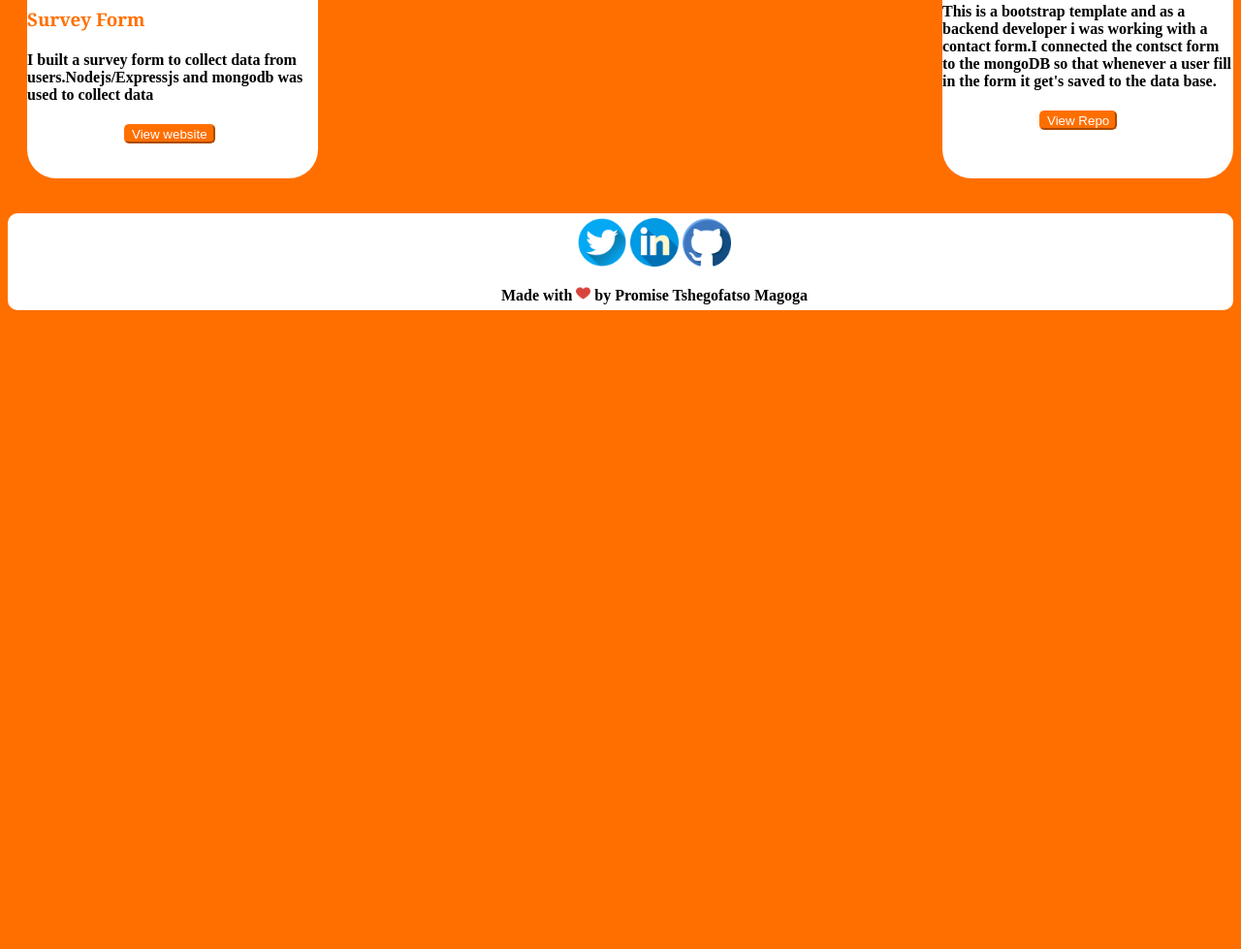
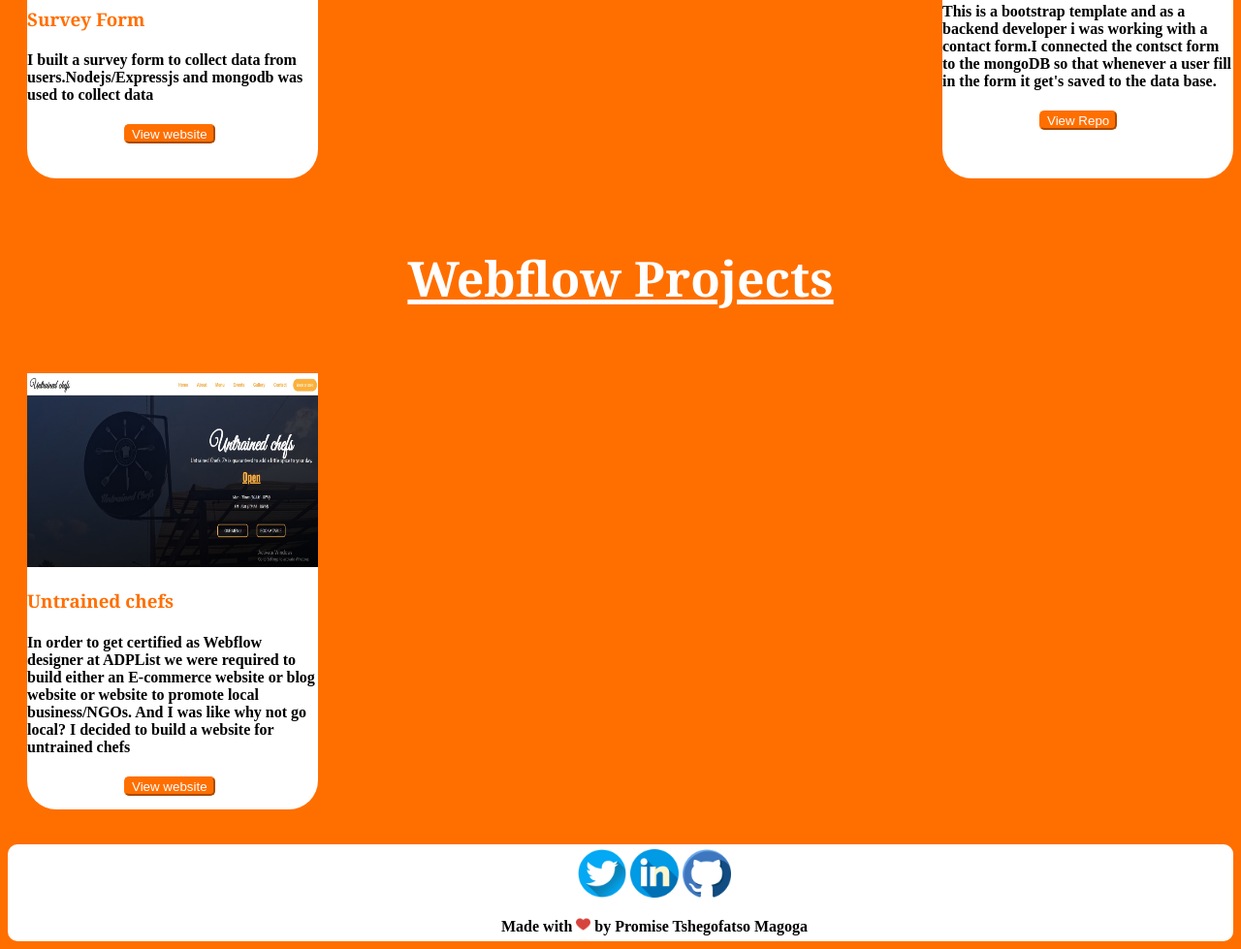
Before and after one commit to Promisemagoga/Portfolio_website, a plain HTML site: page Pages/Projects.html in a window 1280 px wide. Shown: the part 2896-3875 px from the top of the page at 97% size. Before the commit the page ends 3224 px from the top, so only its background shows below. Drawn offline with Linux system fonts and the light colour scheme.

Commit message:
Updated files

```diff
--- a/Pages/Projects.html
+++ b/Pages/Projects.html
@@ -132,6 +132,23 @@
      <!--End of projects connected to the backend-->
     <br>
     <br>
+     <!--Start of Webflow project-->
+     <div class="head">
+        <h1>Webflow Projects</h1>
+    </div>
+    <div class="row">
+        <section class="border-port">
+            <img src="src/WhatsApp Image 2023-02-18 at 09.30.52.jpeg" width="300" height="200"  alt="">
+            <h3>Untrained chefs</h3>
+            <h4>In order to get certified as Webflow designer at ADPList  we were required to build either an E-commerce website or blog website or
+                website to promote local business/NGOs. And I was like why not go local? I decided to build a website for untrained chefs </h4>
+            <a href="https://untrained-chefs.webflow.io/"><input type="submit" value="View website"
+                    class="button"></a>
+        </section>
+    </div>
+     <!--End of projects connected to the backend-->
+    <br>
+    <br>
     <!--Starting of footer-->
     <footer>
         <div class="icons">
--- a/styles.css
+++ b/styles.css
@@ -8,7 +8,7 @@ body{
     color: black;
     background-color: #2F5A78;
     background-image:linear-gradient(rgb(4,9,30,0.5),rgb(4,9,30,0.5)) ,url(src/cup-of-coffee-1280537__340.webp);
-    height: 660px;;
+    height: 660px;
    background-repeat: no-repeat;
      background-size: cover;
      position: relative;
```
Also changed, not shown: Pages/certificates.html (+2 -0 lines), Pages/src/WhatsApp Image 2023-02-18 at 09.30.52.jpeg (added), Pages/src/WhatsApp Image 2023-02-18 at 09.33.14.jpeg (added).
